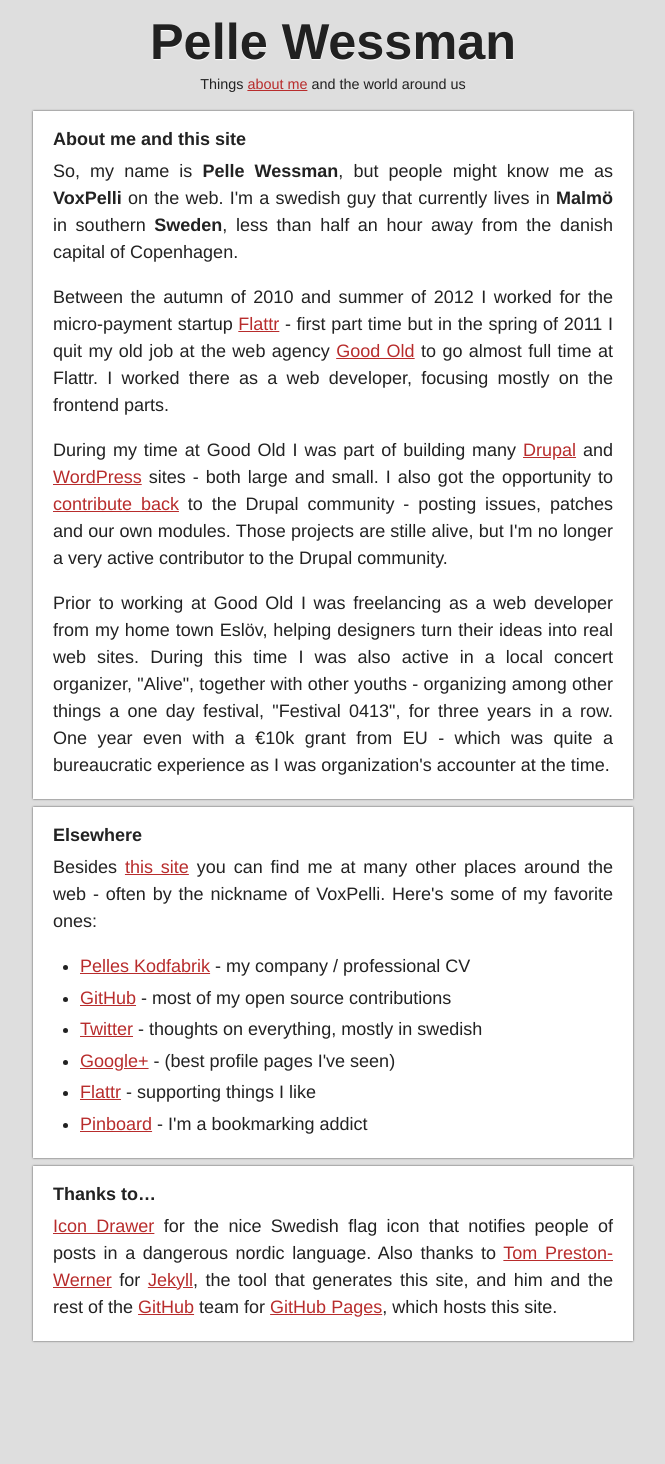
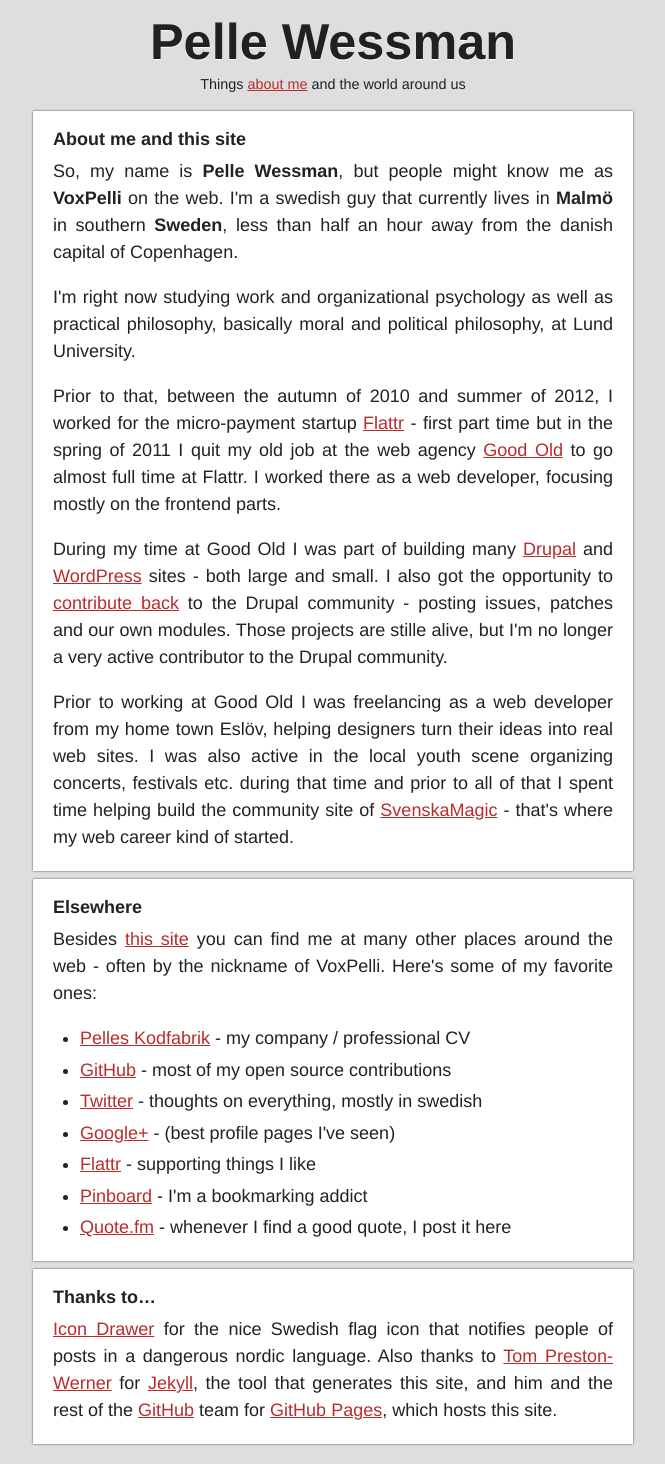
Before and after one commit to voxpelli/voxpelli.github.com, a Jekyll site: the page built from about.html, in a window 1280 px wide. Shown: the whole page, without its empty margins (307-972 px from the left). Built offline with Jekyll 4.4.1, drawn with Linux system fonts in a browser that asks for light colours; comment, search, counter and statistics services are not loaded; before the commit the page ends 1361 px from its top, so only the background shows below that.

Commit message:
Better about page

```diff
--- a/about.html
+++ b/about.html
@@ -7,9 +7,10 @@
 <article>
   <h2>About me and this site</h2>
   <p>So, my name is <strong class="fn">Pelle Wessman</strong>, but people might know me as <strong class="nickname">VoxPelli</strong> on the web. I'm a swedish guy that currently lives in <span class="adr"><strong class="locality">Malmö</strong> in southern <strong class="country-name">Sweden</strong></span>, less than half an hour away from the danish capital of Copenhagen.</p>
-  <p>Between the autumn of 2010 and summer of 2012 I worked for the micro-payment startup <a href="http://flattr.com/" class="org">Flattr</a> - first part time but in the spring of 2011 I quit my old job at the web agency <a href="http://goodold.se/">Good Old</a> to go almost full time at Flattr. I worked there as a <span class="title">web developer</span>, focusing mostly on the frontend parts.</p>
+  <p>I'm right now studying work and organizational psychology as well as practical philosophy, basically moral and political philosophy, at Lund University.</p>
+  <p>Prior to that, between the autumn of 2010 and summer of 2012, I worked for the micro-payment startup <a href="http://flattr.com/" class="org">Flattr</a> - first part time but in the spring of 2011 I quit my old job at the web agency <a href="http://goodold.se/">Good Old</a> to go almost full time at Flattr. I worked there as a <span class="title">web developer</span>, focusing mostly on the frontend parts.</p>
   <p>During my time at Good Old I was part of building many <a href="http://drupal.org/">Drupal</a> and <a href="http://wordpress.org/">WordPress</a> sites - both large and small. I also got the opportunity to <a href="http://drupal.org/user/341713" rel="me">contribute back</a> to the Drupal community - posting issues, patches and our own modules. Those projects are stille alive, but I'm no longer a very active contributor to the Drupal community.</p>
-  <p>Prior to working at Good Old I was freelancing as a web developer from my home town Eslöv, helping designers turn their ideas into real web sites. During this time I was also active in a local concert organizer, "Alive", together with other youths - organizing among other things a one day festival, "Festival 0413", for three years in a row. One year even with a €10k grant from EU - which was quite a bureaucratic experience as I was organization's accounter at the time.</p>
+  <p>Prior to working at Good Old I was freelancing as a web developer from my home town Eslöv, helping designers turn their ideas into real web sites. I was also active in the local youth scene organizing concerts, festivals etc. during that time and prior to all of that I spent time helping build the community site of <a href="http://www.svenskamagic.com/">SvenskaMagic</a> - that's where my web career kind of started.</p>
 </article>
 
 <section>
@@ -19,9 +20,10 @@
     <li><a rel="me" class="url" href="http://kodfabrik.se/">Pelles Kodfabrik</a> - my company / professional CV</li>
     <li><a rel="me" href="https://github.com/voxpelli">GitHub</a> - most of my open source contributions</li>
     <li><a rel="me" href="http://twitter.com/voxpelli">Twitter</a> - thoughts on everything, mostly in swedish</li>
-    <li><a rel="me" href="http://www.google.com/profiles/VoxPelli">Google+</a> - (best profile pages I've seen)</li>
+    <li><a rel="me" href="https://plus.google.com/114892733479367518317">Google+</a> - (best profile pages I've seen)</li>
     <li><a rel="me" href="https://flattr.com/profile/voxpelli">Flattr</a> - supporting things I like</li>
     <li><a rel="me" href="http://pinboard.in/u:voxpelli">Pinboard</a> - I'm a bookmarking addict</li>
+    <li><a rel="me" href="http://quote.fm/voxpelli/">Quote.fm</a> - whenever I find a good quote, I post it here</li>
   </ul>
 </section>
 
```
